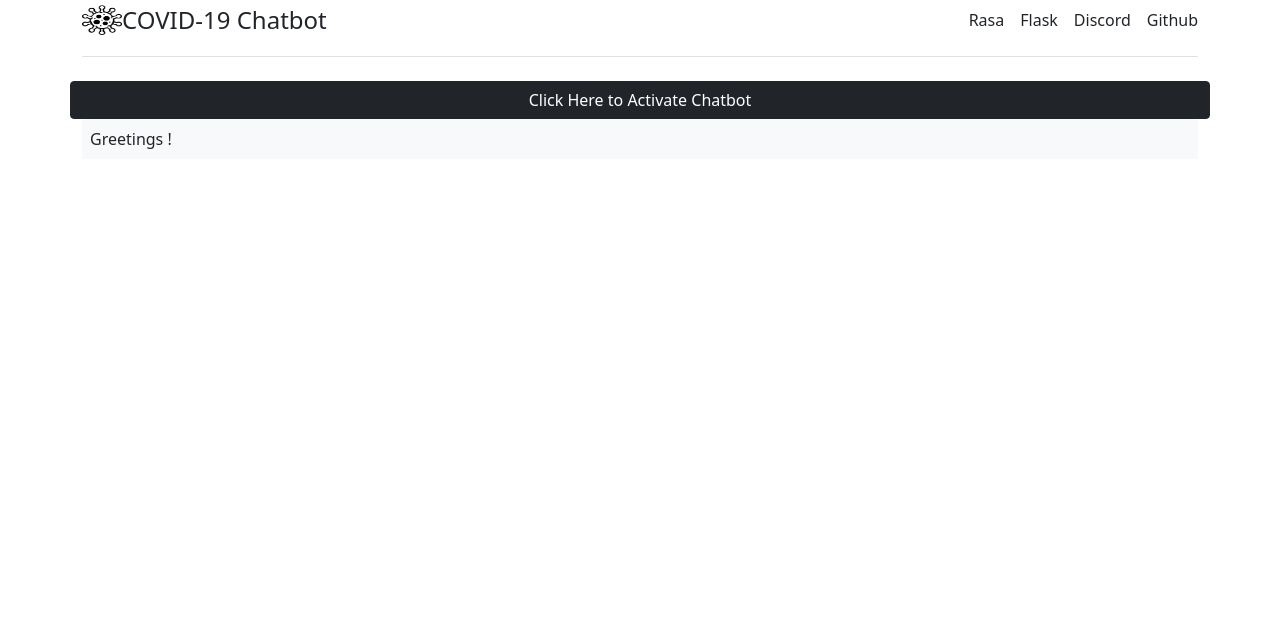
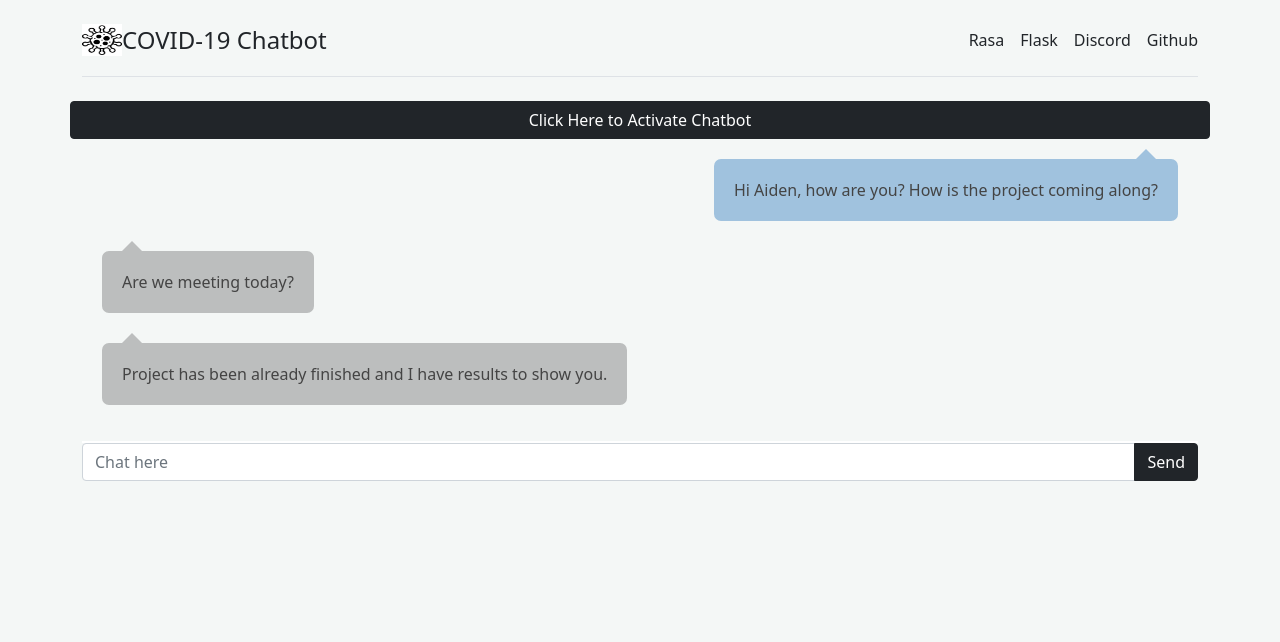
Before and after one commit to niji-chinnu/Covid19-Chatbot, a Python web app: template flask/templates/index.html in a window 1280 px wide. Shown: the top 642 px of the page. Run offline with Jinja, Linux system fonts and the light colour scheme; the template is opened without the code that fills it, so the values that code supplies are empty.

Commit message:
added massage theme

```diff
--- a/flask/templates/index.html
+++ b/flask/templates/index.html
@@ -7,7 +7,265 @@
 
     <!-- Bootstrap CSS -->
     <link href="https://cdn.jsdelivr.net/npm/bootstrap@5.1.3/dist/css/bootstrap.min.css" rel="stylesheet" integrity="sha384-1BmE4kWBq78iYhFldvKuhfTAU6auU8tT94WrHftjDbrCEXSU1oBoqyl2QvZ6jIW3" crossorigin="anonymous">
+    <!-- Custom CSS-->
+    <style>
+      body{
+    background-color: #f4f7f6;
+    margin-top:20px;
+}
+.card {
+    background: #fff;
+    transition: .5s;
+    border: 0;
+    margin-bottom: 30px;
+    border-radius: .55rem;
+    position: relative;
+    width: 100%;
+    box-shadow: 0 1px 2px 0 rgb(0 0 0 / 10%);
+}
+.chat-app .people-list {
+    width: 280px;
+    position: absolute;
+    left: 0;
+    top: 0;
+    padding: 20px;
+    z-index: 7
+}
 
+.chat-app .chat {
+    margin-left: 280px;
+    border-left: 1px solid #eaeaea
+}
+
+.people-list {
+    -moz-transition: .5s;
+    -o-transition: .5s;
+    -webkit-transition: .5s;
+    transition: .5s
+}
+
+.people-list .chat-list li {
+    padding: 10px 15px;
+    list-style: none;
+    border-radius: 3px
+}
+
+.people-list .chat-list li:hover {
+    background: #efefef;
+    cursor: pointer
+}
+
+.people-list .chat-list li.active {
+    background: #efefef
+}
+
+.people-list .chat-list li .name {
+    font-size: 15px
+}
+
+.people-list .chat-list img {
+    width: 45px;
+    border-radius: 50%
+}
+
+.people-list img {
+    float: left;
+    border-radius: 50%
+}
+
+.people-list .about {
+    float: left;
+    padding-left: 8px
+}
+
+.people-list .status {
+    color: #999;
+    font-size: 13px
+}
+
+.chat .chat-header {
+    padding: 15px 20px;
+    border-bottom: 2px solid #f4f7f6
+}
+
+.chat .chat-header img {
+    float: left;
+    border-radius: 40px;
+    width: 40px
+}
+
+.chat .chat-header .chat-about {
+    float: left;
+    padding-left: 10px
+}
+
+.chat .chat-history {
+    padding: 20px;
+    border-bottom: 2px solid #fff
+}
+
+.chat .chat-history ul {
+    padding: 0
+}
+
+.chat .chat-history ul li {
+    list-style: none;
+    margin-bottom: 30px
+}
+
+.chat .chat-history ul li:last-child {
+    margin-bottom: 0px
+}
+
+.chat .chat-history .message-data {
+    margin-bottom: 15px
+}
+
+.chat .chat-history .message-data img {
+    border-radius: 40px;
+    width: 40px
+}
+
+.chat .chat-history .message-data-time {
+    color: #434651;
+    padding-left: 6px
+}
+
+.chat .chat-history .message {
+    color: #444;
+    padding: 18px 20px;
+    line-height: 26px;
+    font-size: 16px;
+    border-radius: 7px;
+    display: inline-block;
+    position: relative
+}
+
+.chat .chat-history .message:after {
+    bottom: 100%;
+    left: 7%;
+    border: solid transparent;
+    content: " ";
+    height: 0;
+    width: 0;
+    position: absolute;
+    pointer-events: none;
+    border-bottom-color: #fff;
+    border-width: 10px;
+    margin-left: -10px
+}
+
+.chat .chat-history .my-message {
+    background: #bcbebe
+}
+
+.chat .chat-history .my-message:after {
+    bottom: 100%;
+    left: 30px;
+    border: solid transparent;
+    content: " ";
+    height: 0;
+    width: 0;
+    position: absolute;
+    pointer-events: none;
+    border-bottom-color: #bcbebe;
+    border-width: 10px;
+    margin-left: -10px
+}
+
+.chat .chat-history .other-message {
+    background: #a0c2de;
+    text-align: right
+}
+
+.chat .chat-history .other-message:after {
+    border-bottom-color: #a0c2de;
+    left: 93%
+}
+
+.chat .chat-message {
+    padding: 20px
+}
+
+.online,
+.offline,
+.me {
+    margin-right: 2px;
+    font-size: 8px;
+    vertical-align: middle
+}
+
+.online {
+    color: #86c541
+}
+
+.offline {
+    color: #e47297
+}
+
+.me {
+    color: #1d8ecd
+}
+
+.float-right {
+    float: right
+}
+
+.clearfix:after {
+    visibility: hidden;
+    display: block;
+    font-size: 0;
+    content: " ";
+    clear: both;
+    height: 0
+}
+
+@media only screen and (max-width: 767px) {
+    .chat-app .people-list {
+        height: 465px;
+        width: 100%;
+        overflow-x: auto;
+        background: #fff;
+        left: -400px;
+        display: none
+    }
+    .chat-app .people-list.open {
+        left: 0
+    }
+    .chat-app .chat {
+        margin: 0
+    }
+    .chat-app .chat .chat-header {
+        border-radius: 0.55rem 0.55rem 0 0
+    }
+    .chat-app .chat-history {
+        height: 300px;
+        overflow-x: auto
+    }
+}
+
+@media only screen and (min-width: 768px) and (max-width: 992px) {
+    .chat-app .chat-list {
+        height: 650px;
+        overflow-x: auto
+    }
+    .chat-app .chat-history {
+        height: 600px;
+        overflow-x: auto
+    }
+}
+
+@media only screen and (min-device-width: 768px) and (max-device-width: 1024px) and (orientation: landscape) and (-webkit-min-device-pixel-ratio: 1) {
+    .chat-app .chat-list {
+        height: 480px;
+        overflow-x: auto
+    }
+    .chat-app .chat-history {
+        height: calc(100vh - 350px);
+        overflow-x: auto
+    }
+}
+    </style>
     <title>COVID-19 Chatbot</title>
   </head>
   <body>
@@ -43,7 +301,30 @@
         <!--<button type="button" class="btn-close" disabled aria-label="Close"></button>
         <button type="button" class="btn-close" aria-label="Close"></button> -->
         <div class="container">
-            <div class="bg-light p-2 text-dark bg-opacity-30">  Greetings !</div>
+          <div class="chat">
+            <div class="chat-history">
+              <ul class="m-b-0">
+                  <li class="clearfix">
+                      <div class="message other-message float-right"> Hi Aiden, how are you? How is the project coming along? </div>
+                  </li>
+                  <li class="clearfix">
+                      <div class="message my-message">Are we meeting today?</div>
+                  </li>
+                  <li class="clearfix">
+                      <div class="message my-message">Project has been already finished and I have results to show you.</div>
+                  </li>
+              </ul>
+            </div>
+          </div>
+
+
+            <div class="d-flex align-items-start flex-column" style="height: 200px;">
+              <div class="input-group mb-3">
+                <input type="text" class="form-control" placeholder="Chat here" aria-label="Recipient's username" aria-describedby="button-addon2">
+                <button class="btn btn-dark" type="button" id="button-addon2">Send</button>
+              </div>
+            </div>
+
         </div>
     </div>
     </div>
```
